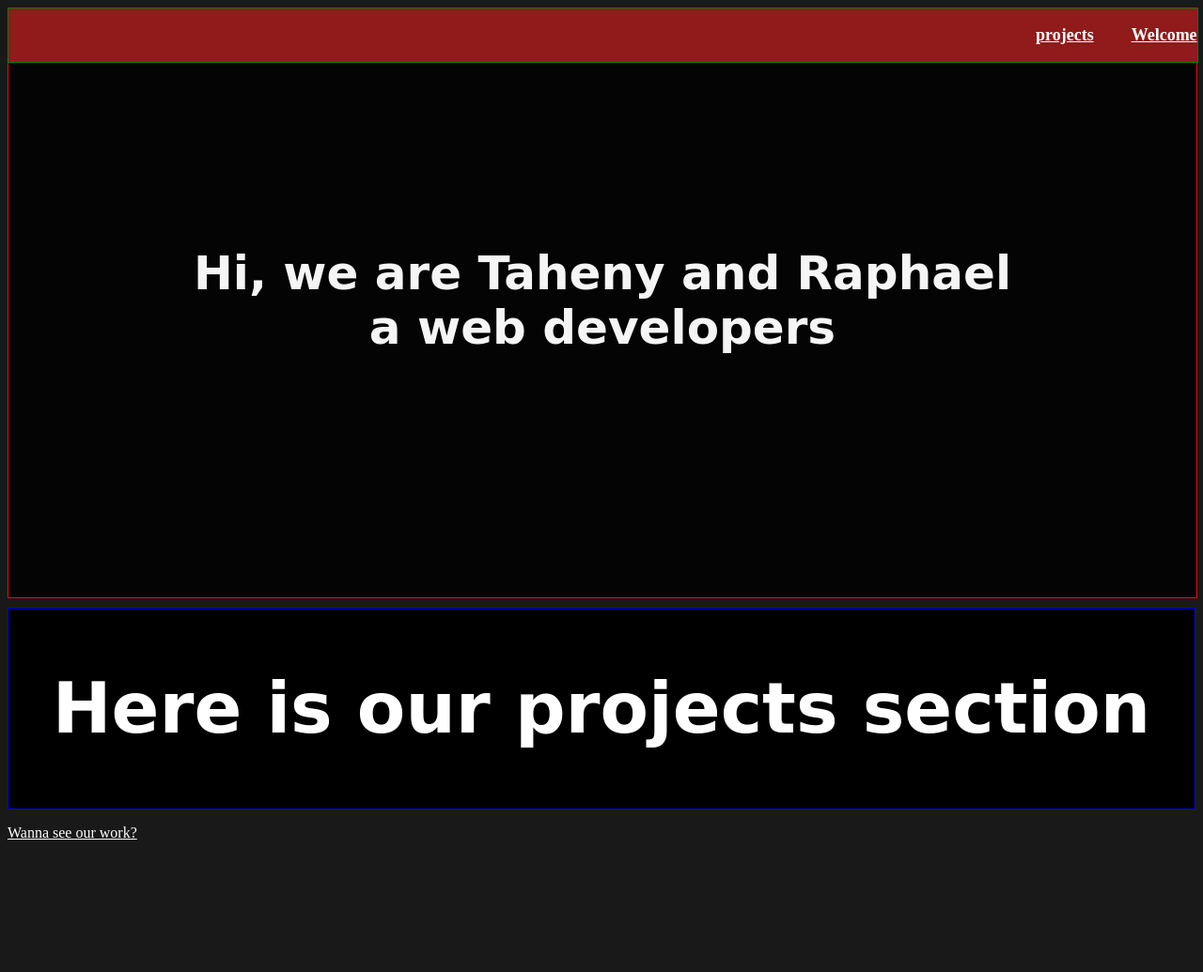
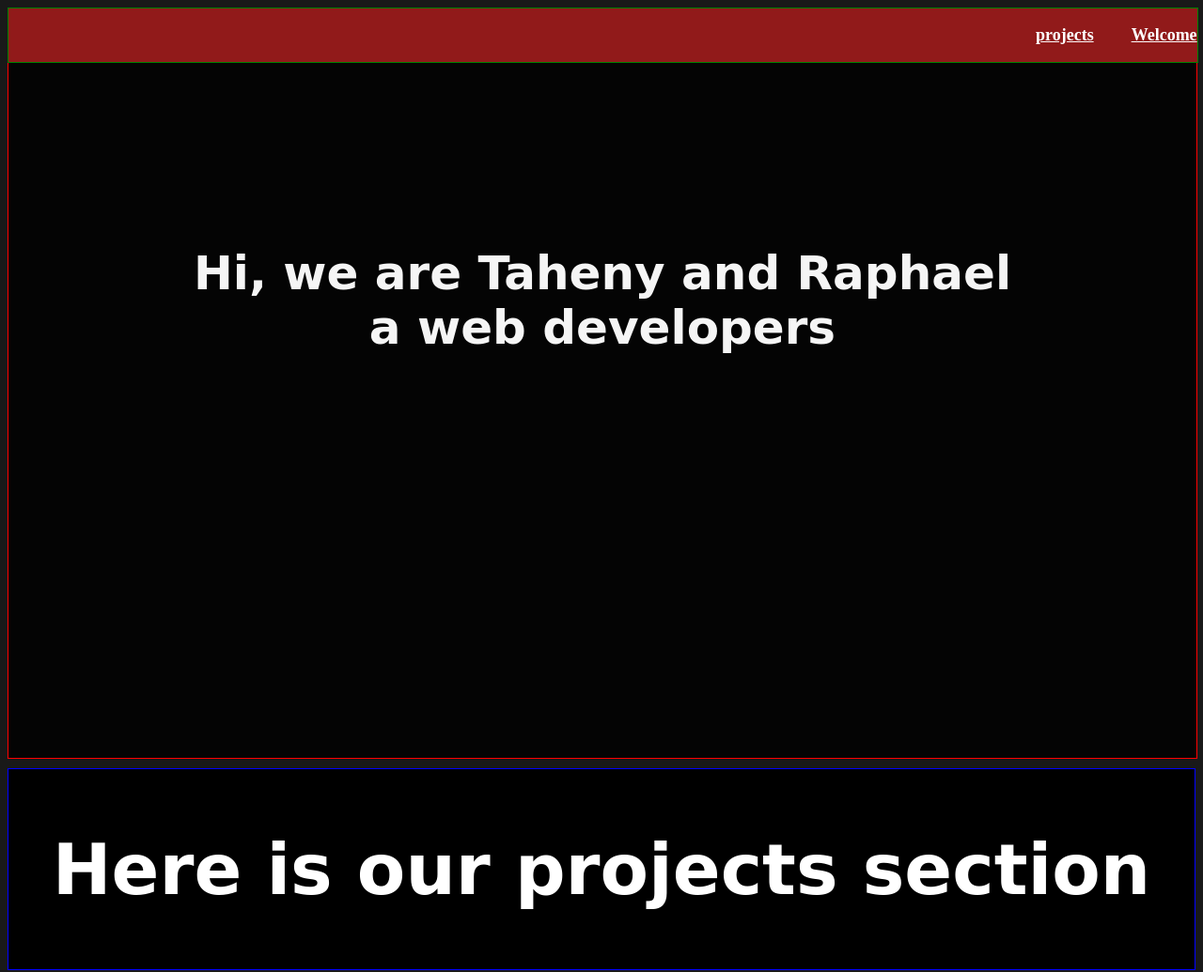
Before and after one commit to TahenyBELGUITH/marc_Taheny_microverse, a plain HTML site: page index.html in a window 1280 px wide. Shown: the top 1035 px of the page at 94% size. Before the commit the page ends 912 px from the top, so only its background shows below. Drawn offline with Linux system fonts and the light colour scheme.

Commit message:
height reglage

```diff
--- a/css/style.css
+++ b/css/style.css
@@ -31,8 +31,8 @@ a{color:white;}
     border : 1px solid red;
     width: 100%;
     /*631 to be close to 629*/
-    height: 627px;
-    /*height: 100vh;*/
+    height: 951px;
+    height:  99.79vh;
     font-style:cursive ;
     text-align: center;
     background-color:rgba(3, 3, 3, 0.911);
```
